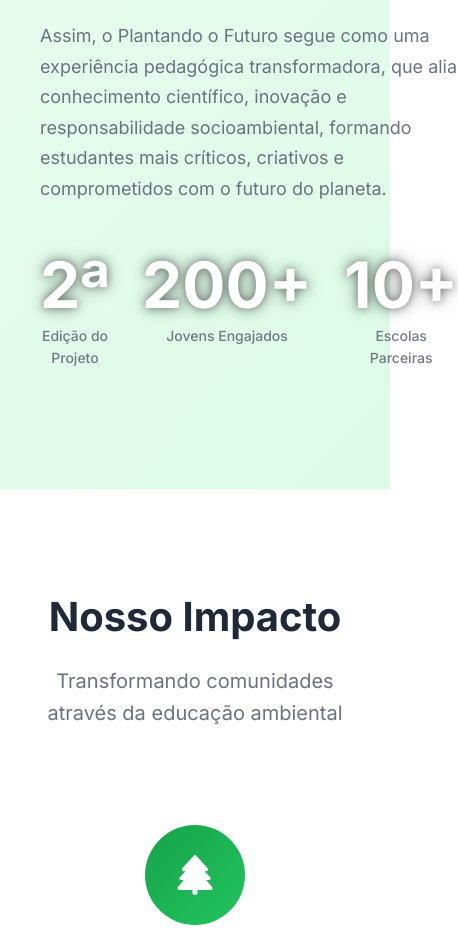
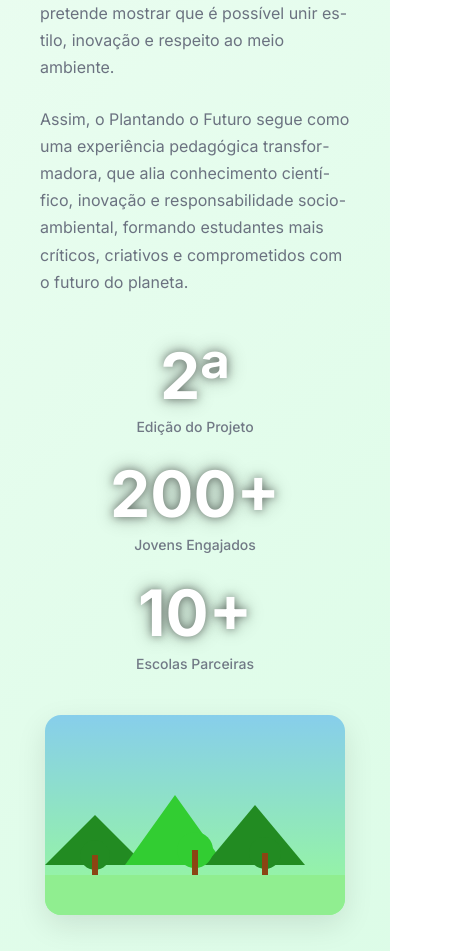
Before and after one commit to iurizero/PlantandoOfuturo, a plain HTML site: page index.html in a window 390 px wide. Shown: the part 5163-6114 px from the top of the page, 458 px wide, since content can reach past the window. Drawn offline with Linux system fonts and the light colour scheme.

Commit message:
Update responsivity

```diff
--- a/styles.css
+++ b/styles.css
@@ -1910,3 +1910,45 @@ body {
   .metric-card { padding: 1rem 1rem 1.25rem; }
   .metric-value { font-size: clamp(1.75rem, 7vw, 2.25rem); }
 }
+
+/* Project Section responsive tweaks */
+.project-text { max-width: 70ch; }
+
+@media (max-width: 1024px) {
+  .project-content {
+    grid-template-columns: 1fr;
+    gap: 2rem;
+  }
+  .project-visual {
+    display: flex;
+    justify-content: center;
+  }
+}
+
+@media (max-width: 768px) {
+  .project {
+    padding: 4rem 0;
+  }
+  .project-text h2 {
+    font-size: 2rem;
+  }
+  .project-text p {
+    font-size: 1rem;
+    line-height: 1.7;
+    hyphens: auto;
+    overflow-wrap: break-word;
+  }
+  .project-stats {
+    grid-template-columns: repeat(2, minmax(0, 1fr));
+    gap: 1rem;
+  }
+}
+
+@media (max-width: 480px) {
+  .project-stats {
+    grid-template-columns: 1fr;
+  }
+  .project .stat-number {
+    font-size: 2rem;
+  }
+}
```
